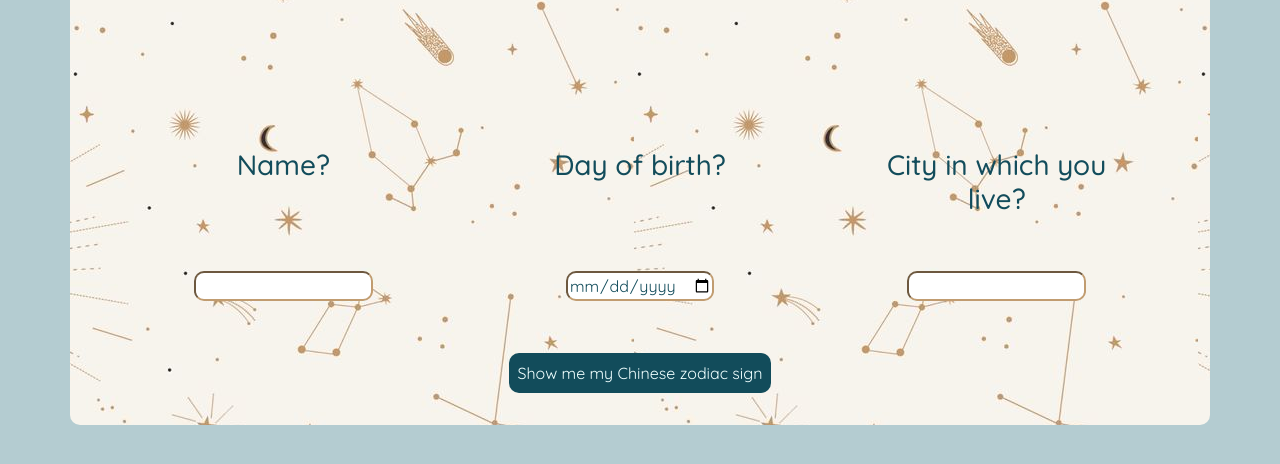
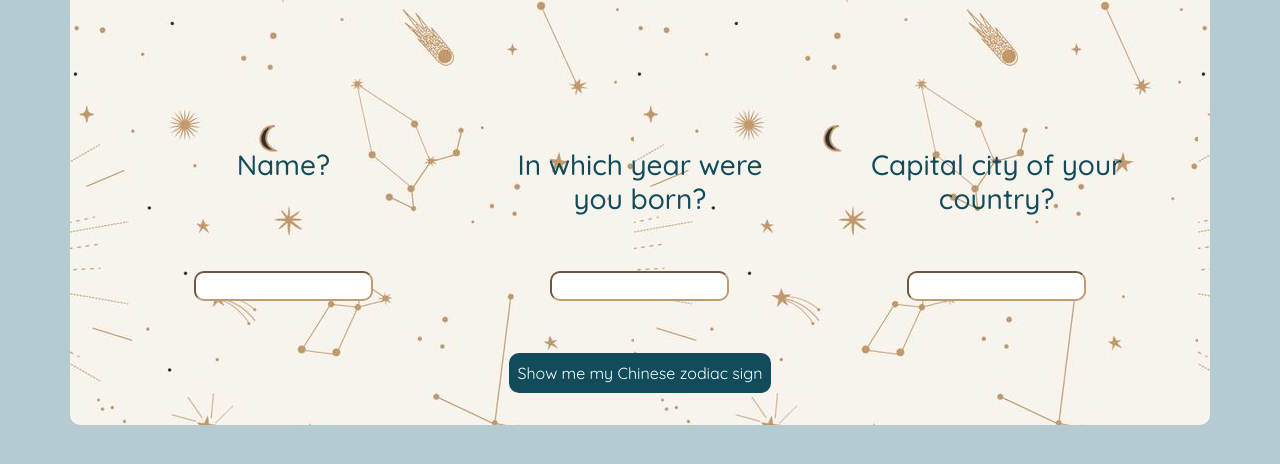
Before and after one commit to LanderPoelmans/groepswerk_weer_horoscoop, a plain HTML site: page index.html in a window 1280 px wide. Shown: the part 216-680 px from the top of the page. Drawn offline with nearby package versions, Linux system fonts and the light colour scheme.

Commit message:
changed input type of birthDay + semantic changes

```diff
--- a/index.html
+++ b/index.html
@@ -4,7 +4,7 @@
     <meta charset="UTF-8">
     <meta http-equiv="X-UA-Compatible" content="IE=edge">
     <meta name="viewport" content="width=device-width, initial-scale=1.0">
-    <title>Home</title>
+    <title>Chinese zodiac sign app</title>
     <link rel="stylesheet" href="https://cdn.jsdelivr.net/npm/bootstrap@4.3.1/dist/css/bootstrap.min.css" integrity="sha384-ggOyR0iXCbMQv3Xipma34MD+dH/1fQ784/j6cY/iJTQUOhcWr7x9JvoRxT2MZw1T" crossorigin="anonymous">
     <!-- Link to Google Font -->
     <link rel="preconnect" href="https://fonts.googleapis.com">
@@ -25,10 +25,10 @@
                 <h3>Name?</h3>
             </div>
             <div class="col-md-4 text-center">
-                <h3>Day of birth?</h3>
+                <h3>In which year were you born?</h3>
             </div>
             <div class="col-md-4 text-center">
-                <h3>City in which you live?</h3>
+                <h3>Capital city of your country?</h3>
             </div>
         </div>
         <div class="row margin">
@@ -36,7 +36,7 @@
                 <input type="text" id="name">
             </div>
             <div class="col-md-4 text-center">
-                <input type="date" id="birthDay">
+                <input type="number" id="birthDay">
             </div>
             <div class="col-md-4 text-center">
                 <input type="text" id="city">
```
